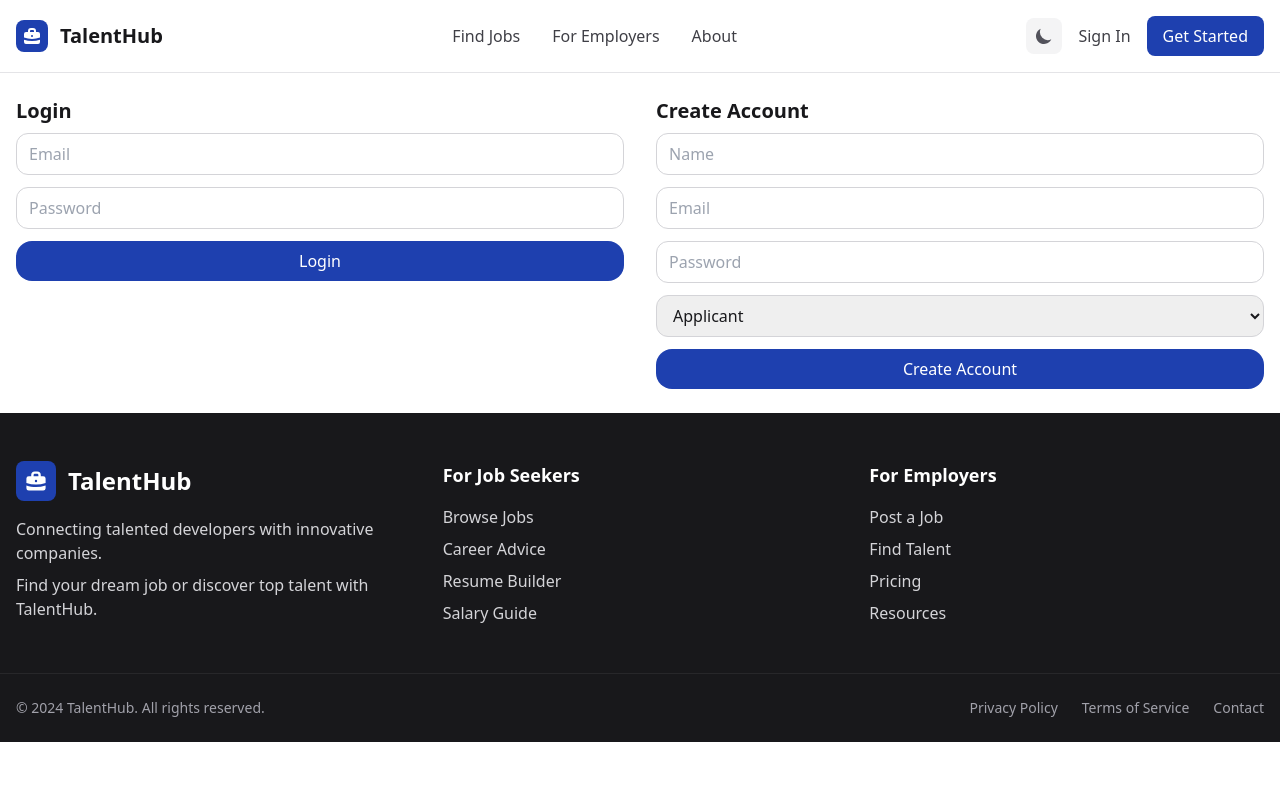
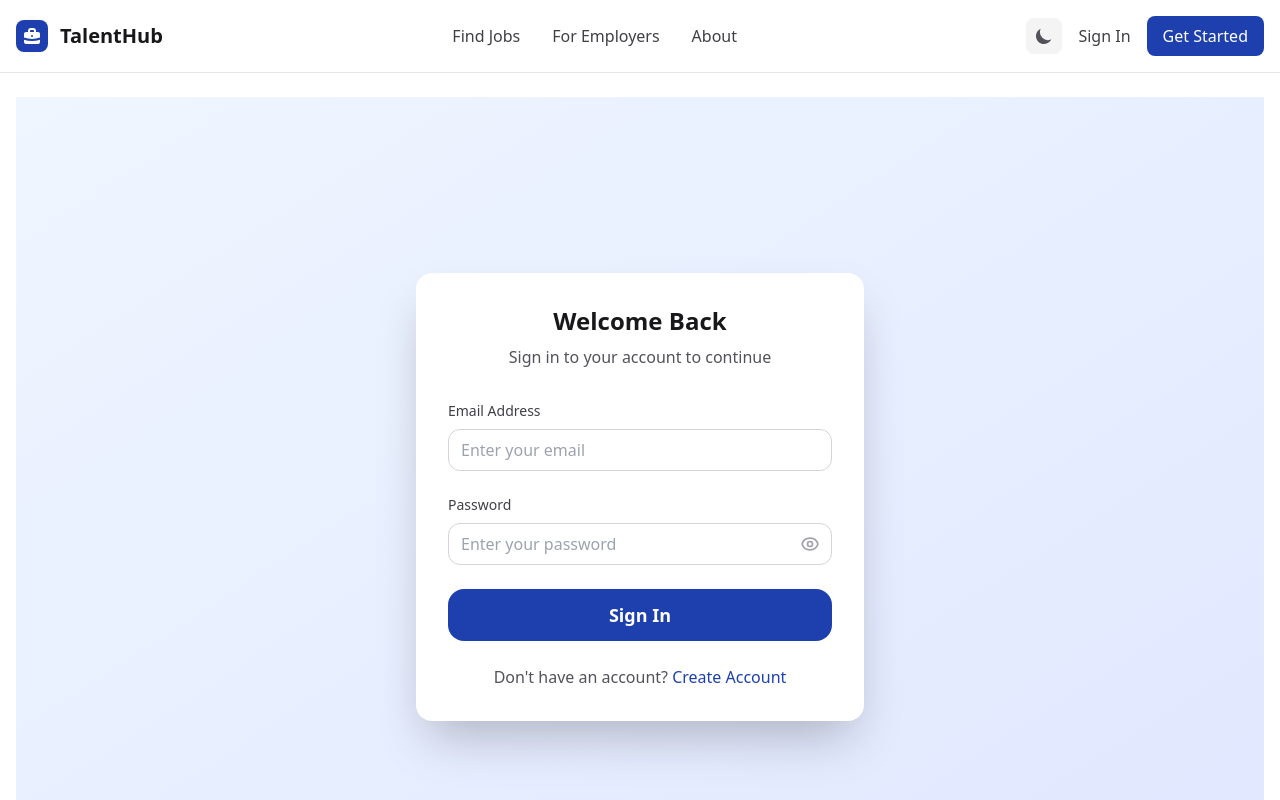
Before and after one commit to MelakuAzene21/Talent-Hub-Job-Portal, a React (Vite) app in the folder client/: page /auth in a window 1280 px wide. Shown: the top 800 px of the page. Built offline with nearby package versions, Linux system fonts and the light colour scheme; no server answers.

Commit message:
feat : Add Modal-Style Design

```diff
--- a/client/src/components/Forms/LoginForm.tsx
+++ b/client/src/components/Forms/LoginForm.tsx
@@ -1,9 +1,11 @@
 import { useForm } from "react-hook-form";
+import { useState } from "react";
 import Input from "../ui/Input";
 import Button from "../ui/Button";
 import { api } from "../../app/api";
 import { useDispatch } from "react-redux";
 import { setCredentials } from "../../features/auth/authSlice";
+
 export function useAuthEndpoints() {
   return api.injectEndpoints({
     endpoints: (builder) => ({
@@ -17,24 +19,88 @@ export function useAuthEndpoints() {
     }),
   });
 }
+
 export default function LoginForm() {
-  const { register: r, handleSubmit } = useForm();
+  const { register, handleSubmit, formState: { errors } } = useForm();
   const { useLoginMutation } = useAuthEndpoints();
   const [login] = useLoginMutation();
   const dispatch = useDispatch();
+  const [showPassword, setShowPassword] = useState(false);
+
   const onSubmit = async (data: any) => {
-    const res = await login(data).unwrap();
-    dispatch(setCredentials(res));
+    try {
+      const res = await login(data).unwrap();
+      dispatch(setCredentials(res));
+    } catch (error) {
+      console.error("Login failed:", error);
+    }
   };
+
   return (
-    <form onSubmit={handleSubmit(onSubmit)} className="grid gap-3">
-      <Input placeholder="Email" {...r("email", { required: true })} />
-      <Input
-        placeholder="Password"
-        type="password"
-        {...r("password", { required: true })}
-      />
-      <Button type="submit">Login</Button>
+    <form onSubmit={handleSubmit(onSubmit)} className="space-y-6">
+      {/* Email Address */}
+      <div>
+        <label className="block text-sm font-medium text-zinc-700 dark:text-zinc-300 mb-2">
+          Email Address
+        </label>
+        <Input
+          type="email"
+          placeholder="Enter your email"
+          {...register("email", {
+            required: "Email is required",
+            pattern: {
+              value: /^[A-Z0-9._%+-]+@[A-Z0-9.-]+\.[A-Z]{2,}$/i,
+              message: "Invalid email address"
+            }
+          })}
+          className={errors.email ? "border-red-500" : ""}
+        />
+        {errors.email && (
+          <p className="text-red-500 text-sm mt-1">{errors.email.message}</p>
+        )}
+      </div>
+
+      {/* Password */}
+      <div>
+        <label className="block text-sm font-medium text-zinc-700 dark:text-zinc-300 mb-2">
+          Password
+        </label>
+        <div className="relative">
+          <Input
+            type={showPassword ? "text" : "password"}
+            placeholder="Enter your password"
+            {...register("password", { required: "Password is required" })}
+            className={`pr-10 ${errors.password ? "border-red-500" : ""}`}
+          />
+          <button
+            type="button"
+            onClick={() => setShowPassword(!showPassword)}
+            className="absolute right-3 top-1/2 transform -translate-y-1/2 text-zinc-400 hover:text-zinc-600 dark:hover:text-zinc-300"
+          >
+            {showPassword ? (
+              <svg className="w-5 h-5" fill="none" stroke="currentColor" viewBox="0 0 24 24">
+                <path strokeLinecap="round" strokeLinejoin="round" strokeWidth={2} d="M13.875 18.825A10.05 10.05 0 0112 19c-4.478 0-8.268-2.943-9.543-7a9.97 9.97 0 011.563-3.029m5.858.908a3 3 0 114.243 4.243M9.878 9.878l4.242 4.242M9.878 9.878L3 3m6.878 6.878L21 21" />
+              </svg>
+            ) : (
+              <svg className="w-5 h-5" fill="none" stroke="currentColor" viewBox="0 0 24 24">
+                <path strokeLinecap="round" strokeLinejoin="round" strokeWidth={2} d="M15 12a3 3 0 11-6 0 3 3 0 016 0z" />
+                <path strokeLinecap="round" strokeLinejoin="round" strokeWidth={2} d="M2.458 12C3.732 7.943 7.523 5 12 5c4.478 0 8.268 2.943 9.542 7-1.274 4.057-5.064 7-9.542 7-4.477 0-8.268-2.943-9.542-7z" />
+              </svg>
+            )}
+          </button>
+        </div>
+        {errors.password && (
+          <p className="text-red-500 text-sm mt-1">{errors.password.message}</p>
+        )}
+      </div>
+
+      {/* Sign In Button */}
+      <Button
+        type="submit"
+        className="w-full py-3 text-lg font-semibold"
+      >
+        Sign In
+      </Button>
     </form>
   );
 }
--- a/client/src/components/Forms/RegisterForm.tsx
+++ b/client/src/components/Forms/RegisterForm.tsx
@@ -1,35 +1,131 @@
 import { useForm } from "react-hook-form";
+import { useState } from "react";
 import Input from "../ui/Input";
 import Button from "../ui/Button";
 import { useAuthEndpoints } from "./LoginForm";
 import { useDispatch } from "react-redux";
 import { setCredentials } from "../../features/auth/authSlice";
+
 export default function RegisterForm() {
-  const { register, handleSubmit } = useForm();
+  const { register, handleSubmit, formState: { errors } } = useForm();
   const { useRegisterMutation } = useAuthEndpoints();
   const [registerUser] = useRegisterMutation();
   const dispatch = useDispatch();
+  const [showPassword, setShowPassword] = useState(false);
+
   const onSubmit = async (data: any) => {
+    try {
       const res = await registerUser(data).unwrap();
       dispatch(setCredentials(res));
+    } catch (error) {
+      console.error("Registration failed:", error);
+    }
   };
+
   return (
-    <form onSubmit={handleSubmit(onSubmit)} className="grid gap-3">
-      <Input placeholder="Name" {...register("name", { required: true })} />
-      <Input placeholder="Email" {...register("email", { required: true })} />
+    <form onSubmit={handleSubmit(onSubmit)} className="space-y-6">
+      {/* Full Name */}
+      <div>
+        <label className="block text-sm font-medium text-zinc-700 dark:text-zinc-300 mb-2">
+          Full Name
+        </label>
         <Input
-        placeholder="Password"
-        type="password"
-        {...register("password", { required: true })}
+          placeholder="Enter your full name"
+          {...register("name", { required: "Full name is required" })}
+          className={errors.name ? "border-red-500" : ""}
         />
+        {errors.name && (
+          <p className="text-red-500 text-sm mt-1">{errors.name.message}</p>
+        )}
+      </div>
+
+      {/* Email Address */}
+      <div>
+        <label className="block text-sm font-medium text-zinc-700 dark:text-zinc-300 mb-2">
+          Email Address
+        </label>
+        <Input
+          type="email"
+          placeholder="Enter your email"
+          {...register("email", {
+            required: "Email is required",
+            pattern: {
+              value: /^[A-Z0-9._%+-]+@[A-Z0-9.-]+\.[A-Z]{2,}$/i,
+              message: "Invalid email address"
+            }
+          })}
+          className={errors.email ? "border-red-500" : ""}
+        />
+        {errors.email && (
+          <p className="text-red-500 text-sm mt-1">{errors.email.message}</p>
+        )}
+      </div>
+
+      {/* Password */}
+      <div>
+        <label className="block text-sm font-medium text-zinc-700 dark:text-zinc-300 mb-2">
+          Password
+        </label>
+        <div className="relative">
+          <Input
+            type={showPassword ? "text" : "password"}
+            placeholder="Enter your password"
+            {...register("password", {
+              required: "Password is required",
+              minLength: {
+                value: 6,
+                message: "Password must be at least 6 characters"
+              }
+            })}
+            className={`pr-10 ${errors.password ? "border-red-500" : ""}`}
+          />
+          <button
+            type="button"
+            onClick={() => setShowPassword(!showPassword)}
+            className="absolute right-3 top-1/2 transform -translate-y-1/2 text-zinc-400 hover:text-zinc-600 dark:hover:text-zinc-300"
+          >
+            {showPassword ? (
+              <svg className="w-5 h-5" fill="none" stroke="currentColor" viewBox="0 0 24 24">
+                <path strokeLinecap="round" strokeLinejoin="round" strokeWidth={2} d="M13.875 18.825A10.05 10.05 0 0112 19c-4.478 0-8.268-2.943-9.543-7a9.97 9.97 0 011.563-3.029m5.858.908a3 3 0 114.243 4.243M9.878 9.878l4.242 4.242M9.878 9.878L3 3m6.878 6.878L21 21" />
+              </svg>
+            ) : (
+              <svg className="w-5 h-5" fill="none" stroke="currentColor" viewBox="0 0 24 24">
+                <path strokeLinecap="round" strokeLinejoin="round" strokeWidth={2} d="M15 12a3 3 0 11-6 0 3 3 0 016 0z" />
+                <path strokeLinecap="round" strokeLinejoin="round" strokeWidth={2} d="M2.458 12C3.732 7.943 7.523 5 12 5c4.478 0 8.268 2.943 9.542 7-1.274 4.057-5.064 7-9.542 7-4.477 0-8.268-2.943-9.542-7z" />
+              </svg>
+            )}
+          </button>
+        </div>
+        {errors.password && (
+          <p className="text-red-500 text-sm mt-1">{errors.password.message}</p>
+        )}
+      </div>
+
+      {/* Role Selection */}
+      <div>
+        <label className="block text-sm font-medium text-zinc-700 dark:text-zinc-300 mb-2">
+          I am a
+        </label>
         <select
-        className="px-3 py-2 rounded-xl border border-zinc-300 dark:border-zinc-700"
-        {...register("role")}
+          {...register("role", { required: "Please select a role" })}
+          className="w-full px-3 py-2 rounded-lg border border-zinc-300 dark:border-zinc-700 bg-white dark:bg-zinc-800 text-zinc-900 dark:text-white focus:ring-2 focus:ring-primary focus:border-transparent"
+          defaultValue="applicant"
         >
-        <option value="applicant">Applicant</option>
+          <option value="applicant">Job Seeker</option>
           <option value="employer">Employer</option>
         </select>
-      <Button type="submit">Create Account</Button>
+        {errors.role && (
+          <p className="text-red-500 text-sm mt-1">{errors.role.message}</p>
+        )}
+      </div>
+
+      {/* Create Account Button */}
+      <Button
+        type="submit"
+        className="w-full py-3 text-lg font-semibold"
+      >
+        Create Account
+      </Button>
     </form>
   );
 }
--- a/client/src/pages/Auth.tsx
+++ b/client/src/pages/Auth.tsx
@@ -1,15 +1,38 @@
+import { useState } from "react";
 import LoginForm from "../components/Forms/LoginForm";
 import RegisterForm from "../components/Forms/RegisterForm";
+
 export default function Auth() {
+  const [isLogin, setIsLogin] = useState(true);
+
   return (
-    <div className="grid md:grid-cols-2 gap-8">
-      <div>
-        <h2 className="text-xl font-semibold mb-2">Login</h2>
-        <LoginForm />
-      </div>
-      <div>
-        <h2 className="text-xl font-semibold mb-2">Create Account</h2>
-        <RegisterForm />
+    <div className="min-h-screen bg-gradient-to-br from-blue-50 to-indigo-100 dark:from-zinc-900 dark:to-zinc-800 flex items-center justify-center p-4">
+      <div className="bg-white dark:bg-zinc-900 rounded-2xl shadow-2xl w-full max-w-md p-8">
+        <div className="text-center mb-8">
+          <h2 className="text-2xl font-bold text-zinc-900 dark:text-white mb-2">
+            {isLogin ? "Welcome Back" : "Create Account"}
+          </h2>
+          <p className="text-zinc-600 dark:text-zinc-400">
+            {isLogin
+              ? "Sign in to your account to continue"
+              : "Join TalentHub to find your dream job"
+            }
+          </p>
+        </div>
+
+        {isLogin ? <LoginForm /> : <RegisterForm />}
+
+        <div className="text-center mt-6">
+          <p className="text-zinc-600 dark:text-zinc-400">
+            {isLogin ? "Don't have an account? " : "Already have an account? "}
+            <button
+              onClick={() => setIsLogin(!isLogin)}
+              className="text-primary hover:text-blue-700 font-medium transition-colors"
+            >
+              {isLogin ? "Create Account" : "Sign in"}
+            </button>
+          </p>
+        </div>
       </div>
     </div>
   );
```
Lines whose indentation alone changed are shown as unchanged.
